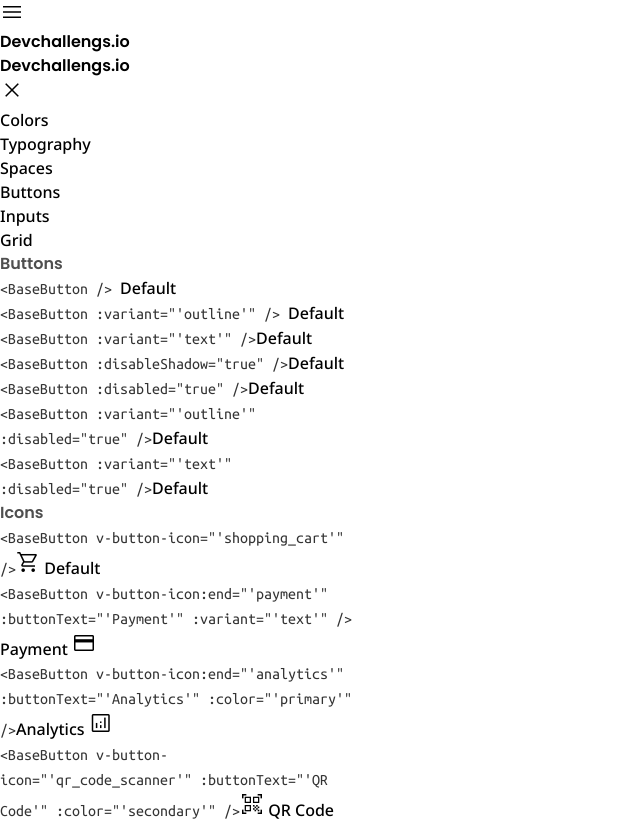
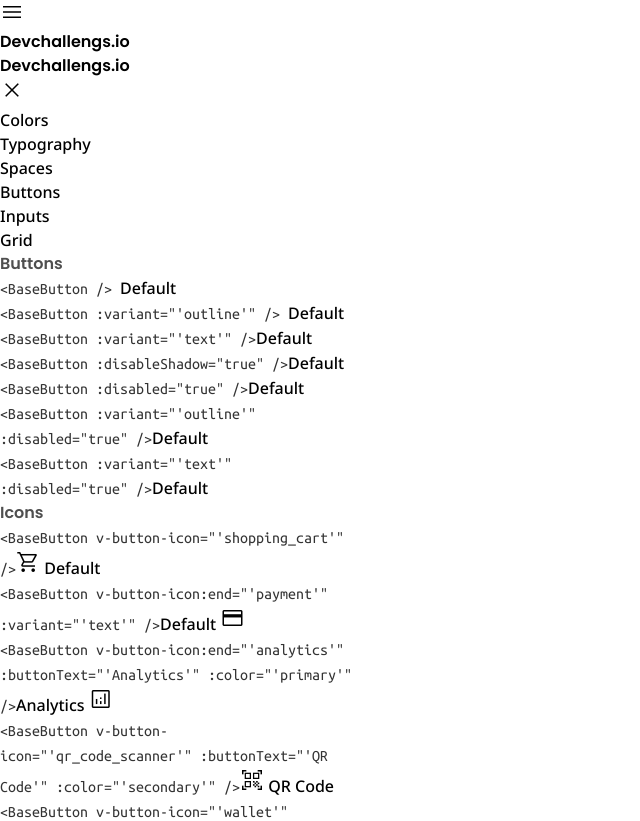
Before and after one commit to RennanPeron/reusable-components, a Vue app: page / in a window 1280 px wide. Shown: the top 821 px of the page, without its empty margins (0-640 px from the left). Built offline with nearby package versions, Linux system fonts and the light colour scheme.

Commit message:
button disabled fix

```diff
--- a/src/components/base/Button.vue
+++ b/src/components/base/Button.vue
@@ -71,6 +71,8 @@
 
         let shadow = ref('shadow-md shadow-zinc-300')
 
+        const disabledColor = ref(props.variant ? props.variant == 'outline' ? 'border-2 border-zinc-400' : '' : 'bg-zinc-200')
+
         if (props.variant) {
             if (props.variant == 'outline') {
                 color = ref('bg-white text-blue-500 border-2 border-blue-500')
@@ -84,7 +86,7 @@
             }
         }
 
-        if (props.color) {
+        if (props.color && !props.disabled) {
             if (props.color == 'primary') {
                 color = ref('bg-blue-600 text-white')
                 hover = ref('bg-blue-800 text-white')
@@ -103,8 +105,8 @@
 
         const buttonClass = [
             props.size ? (props.size == "sm" ? size.sm.value : props.size == "lg" ? size.lg.value : size.default.value) : size.default.value,
-            props.disableShadow ? '' : shadow.value,
-            props.disabled ? `${color.value} grayscale text-neutral-400` : `${color.value} hover:${hover.value}`
+            props.disableShadow || props.disabled ? '' : shadow.value,
+            props.disabled ? `${disabledColor.value} text-neutral-400` : `${color.value} hover:${hover.value}`
         ]
 
         return {
--- a/src/views/ButtonsView.vue
+++ b/src/views/ButtonsView.vue
@@ -56,9 +56,9 @@
       </div>
       <!-- Second Example -->
       <div>
-        <span class="block text-gray-1 mb-3">&lt;BaseButton v-button-icon:end="'payment'" :buttonText="'Payment'"
+        <span class="block text-gray-1 mb-3">&lt;BaseButton v-button-icon:end="'payment'"
           :variant="'text'" /&gt;</span>
-        <base-button v-button-icon:end="'payment'" :buttonText="'Payment'" :variant="'text'" />
+        <base-button v-button-icon:end="'payment'" :variant="'text'" />
       </div>
       <!-- Third Example -->
       <div>
```
